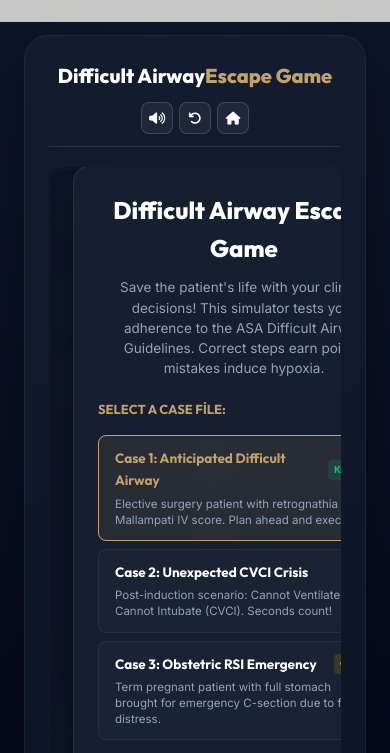
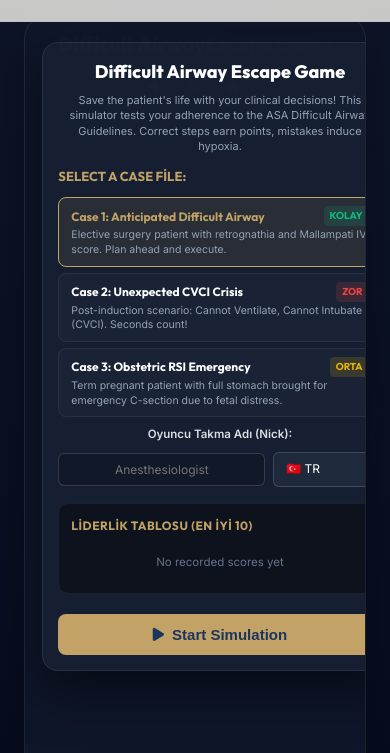
Before and after one commit to doubleyusuf-eng/doubleyusuf-eng.github.io, a plain HTML site: page docs/airway_game.html in a window 390 px wide. Shown: the part 65-818 px from the top of the page. Drawn offline with Linux system fonts and the light colour scheme.

Commit message:
fix(website): resolve mobile game overlay centering and layout clipping

```diff
--- a/docs/airway_game.html
+++ b/docs/airway_game.html
@@ -173,7 +173,7 @@
                     </div>
 
                     <!-- Active Gameplay Layout Grid (Visible when playing) -->
-                    <div style="display: grid; grid-template-columns: 1.6fr 1fr; gap: 20px;">
+                    <div class="gameplay-layout-grid">
 
                         <!-- Left Column: Patient Monitor & Story Console -->
                         <div class="gameplay-left-pane">
--- a/docs/css/airway_game.css
+++ b/docs/css/airway_game.css
@@ -578,3 +578,123 @@
     color: #64748b;
     margin-top: 10px;
 }
+
+.gameplay-layout-grid {
+    display: grid;
+    grid-template-columns: 1.6fr 1fr;
+    gap: 20px;
+}
+
+/* Responsive adjustments for mobile viewports */
+@media (max-width: 768px) {
+    .game-section {
+        padding: 80px 0 40px 0;
+    }
+
+    .game-card-wrapper {
+        padding: 12px;
+    }
+
+    /* Fixed full screen scrollable overlay for mobile to prevent clipping */
+    .game-overlay {
+        position: fixed;
+        top: 0;
+        left: 0;
+        width: 100vw;
+        height: 100vh;
+        z-index: 9999;
+        overflow-y: auto;
+        padding: 16px 8px;
+        background: rgba(15, 23, 42, 0.98);
+        display: flex;
+        flex-direction: column;
+        justify-content: flex-start; /* Start from top to allow scrolling */
+        align-items: center; /* Center horizontally */
+    }
+
+    .overlay-panel {
+        margin: 10px auto;
+        padding: 15px;
+        width: 95%;
+        max-width: 440px;
+        transform: none;
+        border-radius: var(--border-radius-md);
+    }
+
+    .overlay-title {
+        font-size: 18px;
+        margin-bottom: 6px;
+    }
+
+    .overlay-subtitle {
+        font-size: 11px;
+        line-height: 1.4;
+        margin-bottom: 12px;
+    }
+
+    .case-selector {
+        margin: 8px 0;
+        gap: 6px;
+    }
+
+    .case-card {
+        padding: 8px 12px;
+    }
+
+    .case-hdr {
+        font-size: 12px;
+    }
+
+    .case-desc {
+        font-size: 10.5px;
+        margin-top: 2px;
+    }
+
+    #leaderboard-container {
+        padding: 8px;
+        margin-bottom: 12px;
+    }
+
+    #leaderboard-list {
+        max-height: 90px;
+        font-size: 10px;
+    }
+
+    #nick-input-container {
+        margin-bottom: 12px;
+    }
+
+    #nick-input-container label {
+        font-size: 11.5px !important;
+    }
+
+    #player-nick {
+        padding: 6px 10px;
+        font-size: 12px;
+        width: 120px !important;
+    }
+
+    #player-country {
+        padding: 6px;
+        font-size: 12px;
+        width: 75px !important;
+    }
+
+    .btn-game-primary {
+        padding: 10px 20px;
+        font-size: 14px;
+        width: 100%;
+        justify-content: center;
+    }
+
+    /* Gameplay layout grid on mobile: stack columns */
+    .gameplay-layout-grid {
+        display: flex;
+        flex-direction: column;
+        gap: 15px;
+    }
+
+    .gameplay-right-pane {
+        gap: 15px;
+    }
+}
--- a/docs/css/game.css
+++ b/docs/css/game.css
@@ -397,8 +397,9 @@
         padding: 16px 8px;
         background: rgba(9, 15, 30, 0.95);
         display: flex;
-        align-items: flex-start; /* Start from top to allow scrolling */
-        justify-content: center;
+        flex-direction: column;
+        justify-content: flex-start; /* Start from top to allow scrolling */
+        align-items: center; /* Center horizontally */
     }
 
     .overlay-panel {
```
